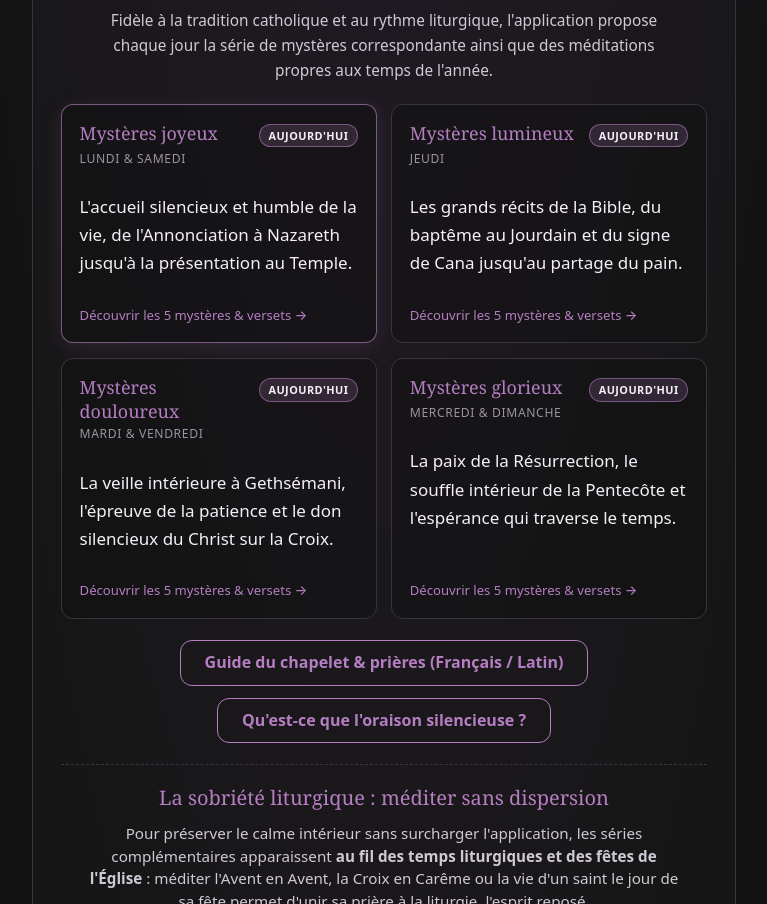
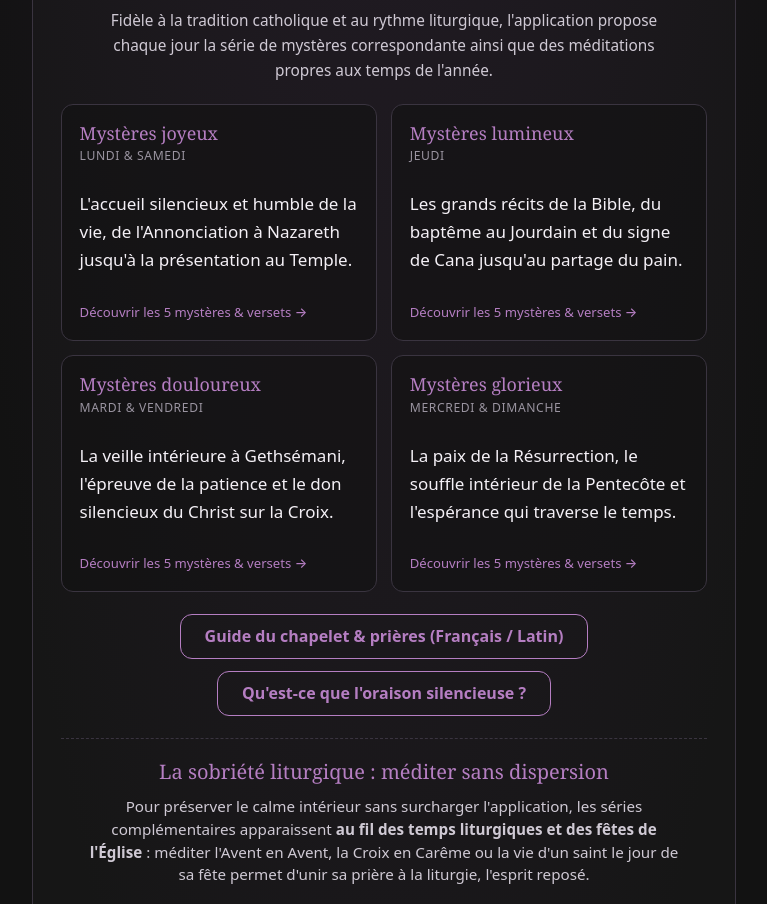
Before and after one commit to Aif4thah/oraison-site, a plain HTML site: page index.html in a window 1280 px wide. Shown: the part 2125-3029 px from the top of the page, without its empty margins (256-1023 px from the left). Drawn offline with Linux system fonts and the light colour scheme.

Commit message:
rm "aujourd'hui"

```diff
--- a/index.html
+++ b/index.html
@@ -244,38 +244,26 @@
       <p class="sub-intro">Fidèle à la tradition catholique et au rythme liturgique, l'application propose chaque jour la série de mystères correspondante ainsi que des méditations propres aux temps de l'année.</p>
 
       <div class="mysteries-grid">
-        <a href="mysteres-joyeux.html" class="mystery-item" data-days="1,6">
-          <div class="mystery-item-head">
-            <h3>Mystères joyeux</h3>
-            <span class="today-badge" hidden>Aujourd'hui</span>
-          </div>
+        <a href="mysteres-joyeux.html" class="mystery-item">
+          <h3>Mystères joyeux</h3>
           <p class="mystery-days">Lundi &amp; Samedi</p>
           <p>L'accueil silencieux et humble de la vie, de l'Annonciation à Nazareth jusqu'à la présentation au Temple.</p>
           <span class="mystery-link-cue">Découvrir les 5 mystères &amp; versets →</span>
         </a>
-        <a href="mysteres-lumineux.html" class="mystery-item" data-days="4">
-          <div class="mystery-item-head">
-            <h3>Mystères lumineux</h3>
-            <span class="today-badge" hidden>Aujourd'hui</span>
-          </div>
+        <a href="mysteres-lumineux.html" class="mystery-item">
+          <h3>Mystères lumineux</h3>
           <p class="mystery-days">Jeudi</p>
           <p>Les grands récits de la Bible, du baptême au Jourdain et du signe de Cana jusqu'au partage du pain.</p>
           <span class="mystery-link-cue">Découvrir les 5 mystères &amp; versets →</span>
         </a>
-        <a href="mysteres-douloureux.html" class="mystery-item" data-days="2,5">
-          <div class="mystery-item-head">
-            <h3>Mystères douloureux</h3>
-            <span class="today-badge" hidden>Aujourd'hui</span>
-          </div>
+        <a href="mysteres-douloureux.html" class="mystery-item">
+          <h3>Mystères douloureux</h3>
           <p class="mystery-days">Mardi &amp; Vendredi</p>
           <p>La veille intérieure à Gethsémani, l'épreuve de la patience et le don silencieux du Christ sur la Croix.</p>
           <span class="mystery-link-cue">Découvrir les 5 mystères &amp; versets →</span>
         </a>
-        <a href="mysteres-glorieux.html" class="mystery-item" data-days="0,3">
-          <div class="mystery-item-head">
-            <h3>Mystères glorieux</h3>
-            <span class="today-badge" hidden>Aujourd'hui</span>
-          </div>
+        <a href="mysteres-glorieux.html" class="mystery-item">
+          <h3>Mystères glorieux</h3>
           <p class="mystery-days">Mercredi &amp; Dimanche</p>
           <p>La paix de la Résurrection, le souffle intérieur de la Pentecôte et l'espérance qui traverse le temps.</p>
           <span class="mystery-link-cue">Découvrir les 5 mystères &amp; versets →</span>
@@ -553,19 +541,7 @@
         });
       });
 
-      // 5. Mise en évidence automatique de la série de mystères du jour
-      var todayDay = String(new Date().getDay());
-      var mysteryCards = document.querySelectorAll('.mystery-item[data-days]');
-      mysteryCards.forEach(function (card) {
-        var days = (card.getAttribute('data-days') || '').split(',');
-        if (days.indexOf(todayDay) !== -1) {
-          card.classList.add('is-today');
-          var badge = card.querySelector('.today-badge');
-          if (badge) badge.hidden = false;
-        }
-      });
-
-      // 6. Contact discret (affiché uniquement sur action volontaire de l'utilisateur)
+      // 5. Contact discret (affiché uniquement sur action volontaire de l'utilisateur)
       var contactBtn = document.getElementById('contact-reveal');
       var contactBox = document.getElementById('contact-container');
       if (contactBtn && contactBox) {
--- a/style.css
+++ b/style.css
@@ -683,12 +683,6 @@ a.mystery-item:hover {
   background: rgba(181, 126, 194, 0.1);
   transform: translateY(-2px);
 }
-.mystery-item-head {
-  display: flex;
-  align-items: baseline;
-  justify-content: space-between;
-  gap: 0.5rem;
-}
 .mystery-link-cue {
   display: inline-flex;
   align-items: center;
@@ -698,23 +692,6 @@ a.mystery-item:hover {
   color: var(--purple);
   font-size: 0.82rem;
   font-weight: 500;
-}
-.today-badge {
-  display: inline-block;
-  padding: 0.12rem 0.55rem;
-  border: 1px solid rgba(181, 126, 194, 0.55);
-  border-radius: 999px;
-  background: rgba(181, 126, 194, 0.18);
-  color: var(--fg);
-  font-size: 0.68rem;
-  font-weight: 600;
-  letter-spacing: 0.04em;
-  text-transform: uppercase;
-  white-space: nowrap;
-}
-.mystery-item.is-today {
-  border-color: rgba(181, 126, 194, 0.65);
-  box-shadow: 0 4px 20px rgba(181, 126, 194, 0.14);
 }
 .editorial-actions {
   display: flex;
@@ -821,19 +798,6 @@ a.mystery-item:hover {
   margin: 0 auto 1.35rem;
   max-width: 38rem;
 }
-.today-callout {
-  display: inline-flex;
-  align-items: center;
-  gap: 0.5rem;
-  margin-bottom: 0.85rem;
-  padding: 0.35rem 0.9rem;
-  border: 1px solid rgba(181, 126, 194, 0.55);
-  border-radius: 999px;
-  background: rgba(181, 126, 194, 0.14);
-  color: var(--fg);
-  font-size: 0.84rem;
-}
-.today-callout[hidden] { display: none; }
 
 /* Cartes détaillées des 5 mystères */
 .mystery-detail-list {
```
Also changed, not shown: mysteres-douloureux.html (+0 -10 lines), mysteres-glorieux.html (+0 -10 lines), mysteres-joyeux.html (+0 -10 lines), mysteres-lumineux.html (+0 -10 lines), prier-le-chapelet.html (+8 -31 lines).
